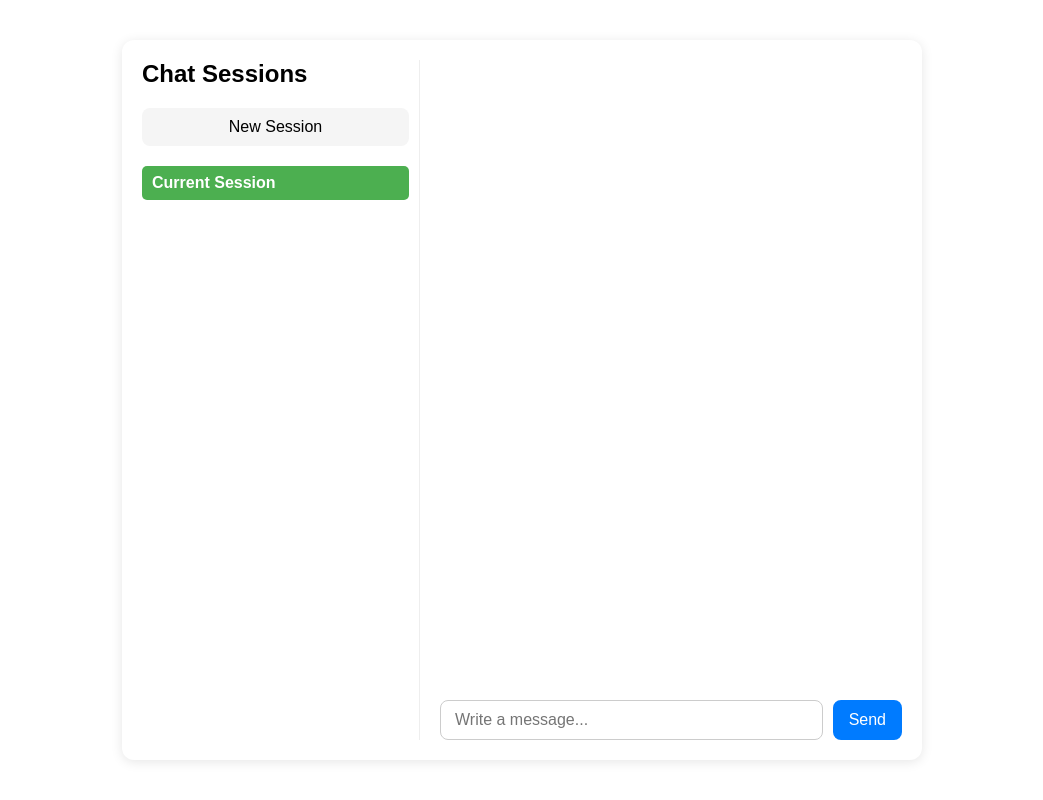
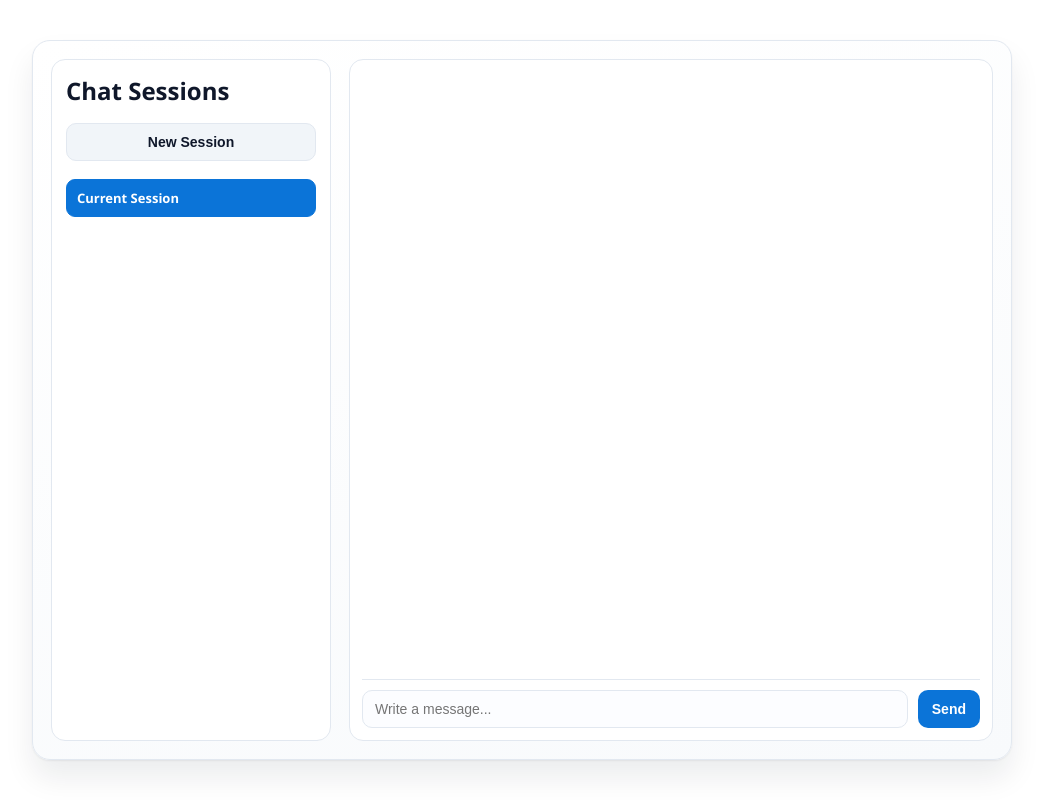
Before and after one commit to margaritalgtsk/ai-chat, a React (Vite) app in the folder client/: page / in a window 1280 px wide. Shown: the whole page, without its empty margins (118-1161 px from the left). Built offline with nearby package versions, Linux system fonts and the light colour scheme; the HTML template or start-up script is replaced by a standard one.

Commit message:
Improve UI of the chat messages

```diff
--- /dev/null
+++ b/client/src/agent/tools/knowledgeBase.ts
@@ -0,0 +1,24 @@
+export const KNOWLEDGE_BASE = [
+  {
+    keywords: ['react version', 'latest react'],
+    content: 'The latest stable React version is React 19.',
+  },
+  {
+    keywords: ['redux', 'latest redux'],
+    content: 'The latest stable Redux version is Redux 5.0.1.',
+  },
+  {
+    keywords: ['cat', 'name'],
+    content: 'The most common cat names are Whiskers, Mittens, and Fluffy.',
+  },
+  {
+    keywords: ['limassol'],
+    content:
+      'Limassol is a city in Cyprus with a Mediterranean climate. It typically has warm, dry summers and mild winters.',
+  },
+  {
+    keywords: ['alina', 'semenova'],
+    content:
+      'Alina Semenova is a software developer with expertise in web and mobile applications. She offers services such as custom software development, UI/UX design, and consulting.',
+  },
+];
--- a/client/src/agent/tools/searchTool.ts
+++ b/client/src/agent/tools/searchTool.ts
@@ -1,32 +1,9 @@
+import { KNOWLEDGE_BASE } from './knowledgeBase';
+
 type SearchResult = {
   success: boolean;
   result?: string;
 };
-
-const KNOWLEDGE_BASE = [
-  {
-    keywords: ['react version', 'latest react'],
-    content: 'The latest stable React version is React 19.',
-  },
-  {
-    keywords: ['redux', 'latest redux'],
-    content: 'The latest stable Redux version is Redux 5.0.1.',
-  },
-  {
-    keywords: ['cat', 'name'],
-    content: 'The most common cat names are Whiskers, Mittens, and Fluffy.',
-  },
-  {
-    keywords: ['limassol'],
-    content:
-      'Limassol is a city in Cyprus with a Mediterranean climate. It typically has warm, dry summers and mild winters.',
-  },
-  {
-    keywords: ['Alina Semenova'],
-    content:
-      'Alina Semenova is a software developer with expertise in web and mobile applications. She offers services such as custom software development, UI/UX design, and consulting.',
-  },
-];
 
 export async function searchTool(query: string): Promise<SearchResult> {
   // - backend API
@@ -35,9 +12,7 @@ export async function searchTool(query: string): Promise<SearchResult> {
   // - HuggingFace tool
 
   const lowerQuery = query.toLowerCase();
-  /*   const match = KNOWLEDGE_BASE.find((entry) =>
-    entry.keywords.some((keyword) => lowerQuery.includes(keyword))
-  ); */
+
   const match = KNOWLEDGE_BASE.find((entry) =>
     entry.keywords.some((keyword) =>
       lowerQuery.includes(keyword.toLowerCase().trim())
--- /dev/null
+++ b/client/src/agent/tools/toolRegistry.ts
@@ -0,0 +1,6 @@
+import type { AgentTool } from './types';
+
+export const toolRegistry: Record<string, AgentTool> = {
+  //search: searchTool,
+  //TODO: Implement a search tool and other tools and add them here
+};
--- a/client/src/dev/DevPanel.tsx
+++ b/client/src/dev/DevPanel.tsx
@@ -1,25 +1,38 @@
+import { useState } from 'react';
 import { useActiveStreams } from './useActiveStreams';
 import styles from '../shared/styles/DevPanel.module.css';
 
 export const DevPanel = () => {
   const streams = useActiveStreams();
   const date = new Date();
+  const [collapsed, setCollapsed] = useState(false);
 
   return (
     <div className={styles.devPanel}>
+      <div className={styles.header}>
         <h4>Active streams: {streams.length}</h4>
+        <button
+          type="button"
+          className={styles.closeButton}
+          onClick={() => setCollapsed((prev) => !prev)}
+          aria-label={collapsed ? 'Expand dev panel' : 'Collapse dev panel'}
+          title={collapsed ? 'Expand' : 'Collapse'}
+        >
+          {collapsed ? '+' : '×'}
+        </button>
+      </div>
 
-      {streams.map((s) => (
-        <div key={s.correlationId}>
+      {!collapsed &&
+        streams.map((s) => (
+          <div key={s.correlationId} className={styles.stream}>
             <div>session: {s.sessionId}</div>
             <div>message: {s.messageId}</div>
             <div>retry: {s.retryAttempt}</div>
             <div>status: {s.status || 'active'}</div>
             <div>
               alive for:{' '}
-            {Math.round(((s.endedAt ?? date.getTime()) - s.startedAt) / 1000)}s
-            {/*             alive for: {Math.round((date.getTime() - s.startedAt) / 1000)}s
-             */}{' '}
+              {Math.round(((s.endedAt ?? date.getTime()) - s.startedAt) / 1000)}
+              s
             </div>
           </div>
         ))}
--- a/client/src/features/chat/components/Chat.tsx
+++ b/client/src/features/chat/components/Chat.tsx
@@ -27,7 +27,10 @@ const Chat = () => {
         createNewChat={() => dispatch(createNewChat())}
       />
       <div className={styles.chatContainer}>
-        <MessageList messages={activeSession?.messages || []} />
+        <MessageList
+          sessionId={activeSessionId || ''}
+          messages={activeSession?.messages || []}
+        />
         <MessageInput
           activeSessionId={activeSessionId}
           isStreaming={activeSessionStatus === 'streaming'}
--- a/client/src/features/chat/components/MessageList.tsx
+++ b/client/src/features/chat/components/MessageList.tsx
@@ -1,15 +1,25 @@
 import type React from 'react';
+import { useLayoutEffect, useRef } from 'react';
 import styles from '../../../shared/styles/Chat.module.css';
 import type { Message } from '../../../types';
 import { getErrorText } from '../utils/getErrorText';
 
 interface MessageListProps {
+  sessionId: string;
   messages: Message[];
 }
 
-const MessageList: React.FC<MessageListProps> = ({ messages }) => {
+const MessageList: React.FC<MessageListProps> = ({ sessionId, messages }) => {
+  const chatBoxRef = useRef<HTMLDivElement | null>(null);
+
+  useLayoutEffect(() => {
+    const el = chatBoxRef.current;
+    if (!el) return;
+    el.scrollTop = el.scrollHeight;
+  }, [sessionId, messages]);
+
   return (
-    <div className={styles.chatBox}>
+    <div ref={chatBoxRef} className={styles.chatBox}>
       {messages.map((msg, idx) => (
         <div
           key={idx}
--- a/client/src/shared/styles/Chat.module.css
+++ b/client/src/shared/styles/Chat.module.css
@@ -5,130 +5,204 @@
 }
 
 .container {
-  max-width: 800px;
+  --bg-surface: #f8fafc;
+  --bg-panel: #ffffff;
+  --bg-soft: #f1f5f9;
+  --text-main: #0f172a;
+  --text-muted: #64748b;
+  --accent: #0b74d8;
+  --accent-strong: #085fb1;
+  --border-soft: #e2e8f0;
+  max-width: 980px;
+  width: calc(100% - 40px);
   height: calc(100vh - 80px);
   margin: 40px auto;
-  padding: 20px;
-  border-radius: 12px;
-  background: #ffffff;
-  box-shadow: 0 2px 12px rgba(0, 0, 0, 0.1);
+  padding: 18px;
+  border-radius: 18px;
+  background: linear-gradient(165deg, #ffffff 0%, var(--bg-surface) 100%);
+  border: 1px solid var(--border-soft);
+  box-shadow:
+    0 1px 2px rgba(15, 23, 42, 0.06),
+    0 18px 30px rgba(15, 23, 42, 0.08);
   display: flex;
   flex-direction: row;
-  gap: 20px;
-  font-family: sans-serif;
+  gap: 18px;
+  color: var(--text-main);
+  font-family: 'Manrope', 'Segoe UI', sans-serif;
 }
 
 .sidebar {
-  width: 300px;
-  border-right: 1px solid #eee;
-  padding-right: 10px;
+  width: 280px;
+  border: 1px solid var(--border-soft);
+  border-radius: 14px;
+  padding: 14px;
+  background: var(--bg-panel);
+  display: flex;
+  flex-direction: column;
+  gap: 12px;
 }
 
 .newChatButton {
   width: 100%;
-  padding: 10px 0;
-  margin-top: 20px;
-  margin-bottom: 20px;
-  background: #f5f5f5;
-  border: none;
-  border-radius: 8px;
+  padding: 10px 12px;
+  margin: 4px 0 6px;
+  background: var(--bg-soft);
+  border: 1px solid var(--border-soft);
+  border-radius: 10px;
   cursor: pointer;
-  font-size: 16px;
+  font-size: 14px;
+  font-weight: 600;
+  color: var(--text-main);
+  transition: background-color 0.2s ease;
+}
+
+.newChatButton:hover {
+  background: #e2e8f0;
 }
 
 .chatContainer {
-  width: 500px;
+  flex: 1;
+  min-width: 0;
   display: flex;
   flex-direction: column;
   justify-content: space-between;
+  border: 1px solid var(--border-soft);
+  border-radius: 14px;
+  background: var(--bg-panel);
+  padding: 12px;
 }
 
 .chatBox {
   display: flex;
   flex-direction: column;
   gap: 12px;
+  height: 100%;
   overflow-y: auto;
-  padding-right: 6px;
-  padding-bottom: 26px;
+  padding: 4px 6px 22px 2px;
 }
 
 .message {
-  padding: 10px 14px;
-  border-radius: 10px;
-  max-width: 80%;
-  line-height: 1.4;
+  padding: 10px 13px;
+  border-radius: 12px;
+  max-width: 82%;
+  line-height: 1.5;
   white-space: pre-wrap;
+  font-size: 14px;
+  border: 1px solid transparent;
 }
 
 .user {
   align-self: flex-end;
-  background-color: #e0f7ff;
+  background-color: #dbeafe;
+  border-color: #bfdbfe;
 }
 
 .assistant {
   align-self: flex-start;
-  background-color: #f5f5f5;
+  background-color: #f8fafc;
+  border-color: var(--border-soft);
 }
 
 .retry {
-  color: #999;
+  color: var(--text-muted);
+  font-size: 12px;
+  margin-top: 4px;
 }
 
 .error {
   color: #e5533d;
+  font-size: 12px;
+  margin-top: 4px;
 }
 
 .inputRow {
   display: flex;
   gap: 10px;
+  padding-top: 10px;
+  border-top: 1px solid var(--border-soft);
 }
 
 .input {
   flex-grow: 1;
-  padding: 10px 14px;
-  border-radius: 8px;
-  border: 1px solid #ccc;
-  font-size: 16px;
+  padding: 10px 12px;
+  border-radius: 10px;
+  border: 1px solid var(--border-soft);
+  font-size: 14px;
+  background: #fcfdff;
+  color: var(--text-main);
+}
+
+.input:focus {
+  outline: none;
+  border-color: #94a3b8;
+  box-shadow: 0 0 0 2px rgba(148, 163, 184, 0.2);
 }
 
 .button {
-  padding: 10px 16px;
-  background: #007bff;
+  padding: 10px 14px;
+  background: var(--accent);
   color: white;
   border: none;
-  border-radius: 8px;
+  border-radius: 10px;
   cursor: pointer;
-  font-size: 16px;
+  font-size: 14px;
+  font-weight: 600;
+  transition: background-color 0.2s ease;
 }
 
 .button:hover {
-  background: #005fc7;
+  background: var(--accent-strong);
 }
 
 .button:disabled {
-  background: #dbdee0;
-  color: #1c1c1c;
+  background: #e2e8f0;
+  color: #475569;
   cursor: not-allowed;
 }
 
 .sessionItem {
-  padding: 8px 10px;
-  margin-bottom: 5px;
-  border-radius: 5px;
+  padding: 9px 10px;
+  margin-bottom: 6px;
+  border-radius: 9px;
   cursor: pointer;
-  background-color: #eaeaea;
-  transition: background-color 0.2s;
+  background-color: #f8fafc;
+  border: 1px solid var(--border-soft);
+  transition: background-color 0.2s ease;
   white-space: nowrap;
   text-overflow: ellipsis;
   overflow: hidden;
+  font-size: 13px;
 }
 
 .sessionItem:hover {
-  background-color: #dcdcdc;
+  background-color: #eef2f7;
 }
 
 .activeSession {
-  background-color: #4caf50;
+  background-color: #0b74d8;
+  border-color: #0b74d8;
   color: white;
-  font-weight: bold;
+  font-weight: 700;
 }
+
+@media (max-width: 900px) {
+  .container {
+    width: calc(100% - 16px);
+    height: calc(100vh - 24px);
+    margin: 12px auto;
+    padding: 10px;
+    gap: 10px;
+    border-radius: 12px;
+    flex-direction: column;
+  }
+
+  .sidebar {
+    width: 100%;
+    max-height: 170px;
+    overflow: auto;
+  }
+
+  .chatContainer {
+    min-height: 0;
+  }
+}
--- a/client/src/shared/styles/DevPanel.module.css
+++ b/client/src/shared/styles/DevPanel.module.css
@@ -1,7 +1,7 @@
 .devPanel {
   position: fixed;
-  top: 12px;
-  right: 12px;
+  bottom: 12px;
+  left: 12px;
   width: 320px;
   max-height: 50vh;
   overflow-y: auto;
@@ -18,10 +18,33 @@
 }
 
 .devPanel h4 {
-  margin: 0 0 8px;
+  margin: 0;
   font-size: 13px;
   font-weight: 600;
   color: #93c5fd; /* blue-300 */
+}
+
+.header {
+  display: flex;
+  align-items: center;
+  justify-content: space-between;
+  margin-bottom: 8px;
+}
+
+.closeButton {
+  border: 1px solid #1e293b;
+  background: #020617;
+  color: #e5e7eb;
+  width: 22px;
+  height: 22px;
+  border-radius: 6px;
+  line-height: 1;
+  font-size: 14px;
+  cursor: pointer;
+}
+
+.closeButton:hover {
+  background: #0b1220;
 }
 
 .stream {
```
Also changed, not shown: client/src/agent/tools/types.ts (added, +10 -0 lines). Lines whose indentation alone changed are shown as unchanged.
